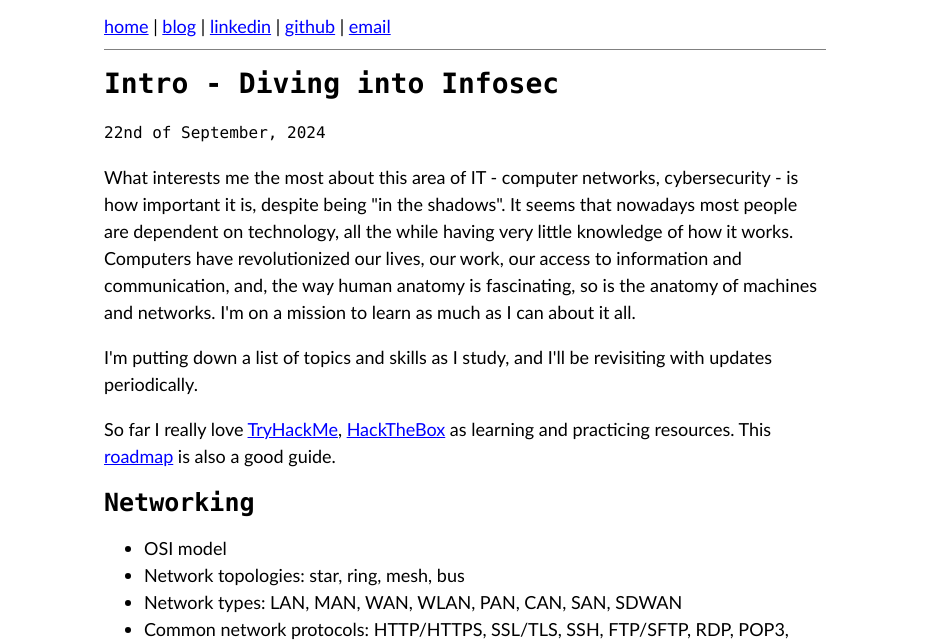
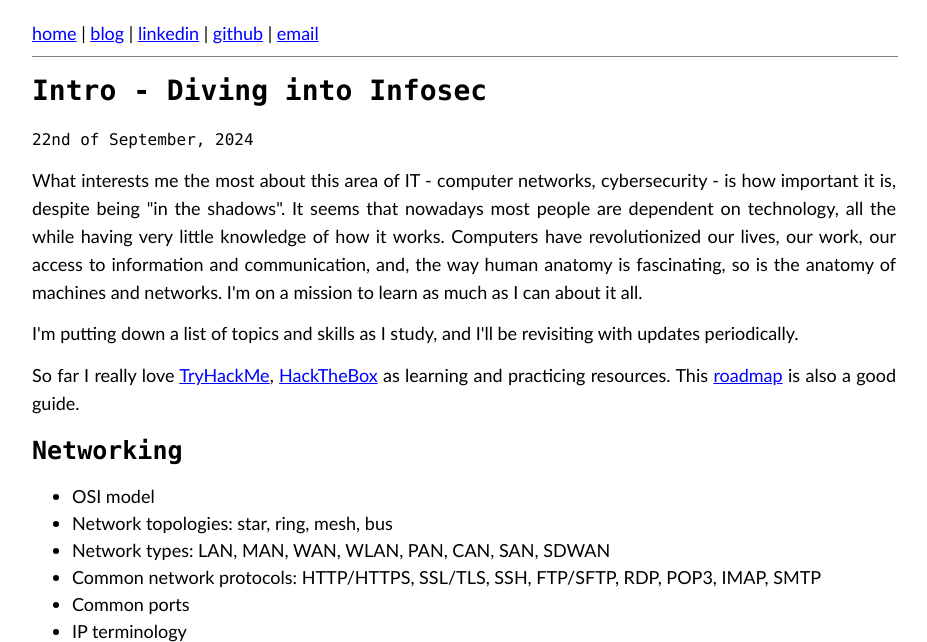
Before and after one commit to 17pauline/lineshell.org, a plain HTML site: page blog/posts/intro.html in a window 1280 px wide. Shown: the part 126-768 px from the top of the page, without its empty margins (176-1103 px from the left). Drawn offline with Linux system fonts and the light colour scheme.

Commit message:
blog update

```diff
--- a/blog/blog.css
+++ b/blog/blog.css
@@ -1,11 +1,13 @@
-body {
+html, body, p, li {
     background-color: #ffffff;
     color: #000000;
     font-size: 18px;
     line-height: 1.5em;
     font-family: 'Trebuchet MS', Helvetica, sans-serif;
-    margin: 1em auto;
-    max-width: 40em;
+	font-weight: normal;
+	font-style: normal;
+	font-variant: normal;
+	letter-spacing: normal;
    }
 
 .header {
@@ -14,6 +16,24 @@ body {
     align-items: center;
     gap: 15px;
     margin-bottom: 10px;
+}
+
+body {
+	width: 75%;
+	margin: 25px auto;
+	max-width: 48em;
+}
+
+p {
+	line-height: 1.555em;
+	text-align: justify;
+	margin: 0.754em 0 0.754em 0;
+	padding: 0 0 0 0;
+}
+
+li {
+	text-align: justify;
+	padding: 0 0 0 0;
 }
 
 .header img.frog {
@@ -54,6 +74,11 @@ h3 {
 small {
     font-size: 16px;
     font-family: Monaco, monospace;
+}
+
+div.centerbox {
+	text-align: center;
+	padding: 0 0.4em;
 }
 
 mscode {
--- a/index.css
+++ b/index.css
@@ -1,7 +1,7 @@
 body {
     background-color: #ffffff;
     color: #000000;
-    font-size: 18px;
+    font-size: 13pt;
     line-height: 1.5em;
     font-family: 'Trebuchet MS', Helvetica, sans-serif;
     margin: 1em auto;
```
Also changed, not shown: blog/posts/ws-telnet-sniff.html (+8 -8 lines).
